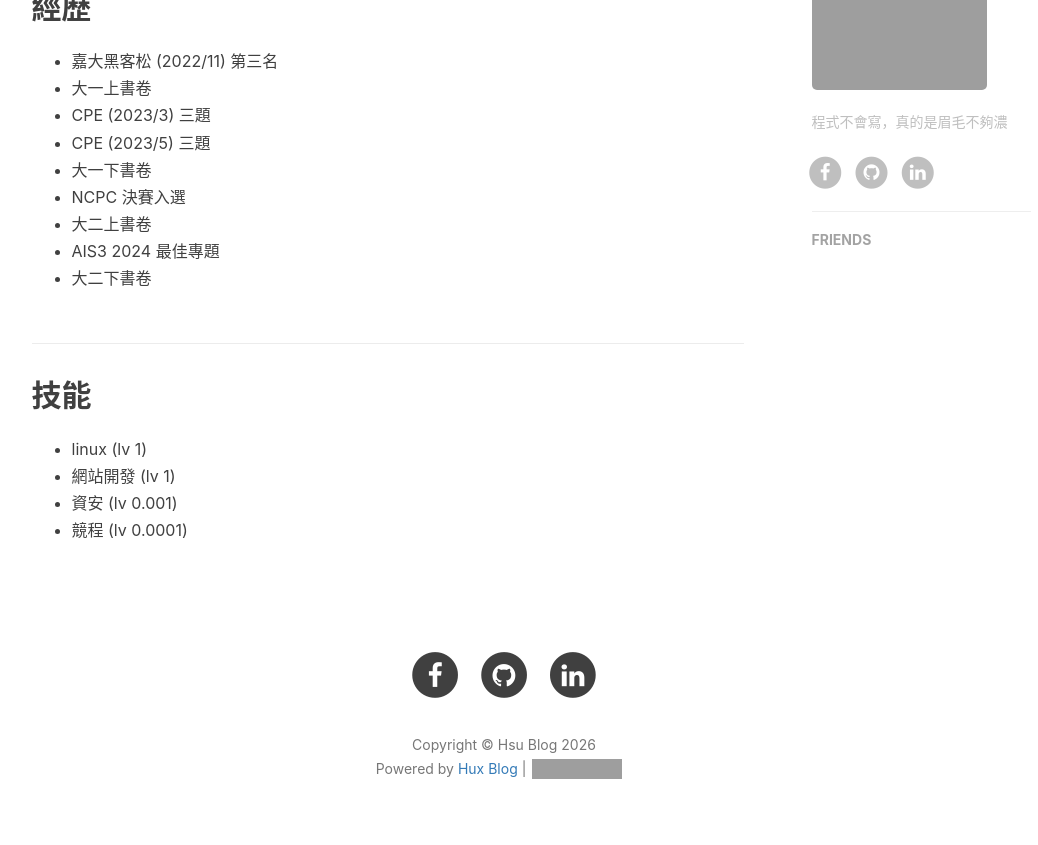
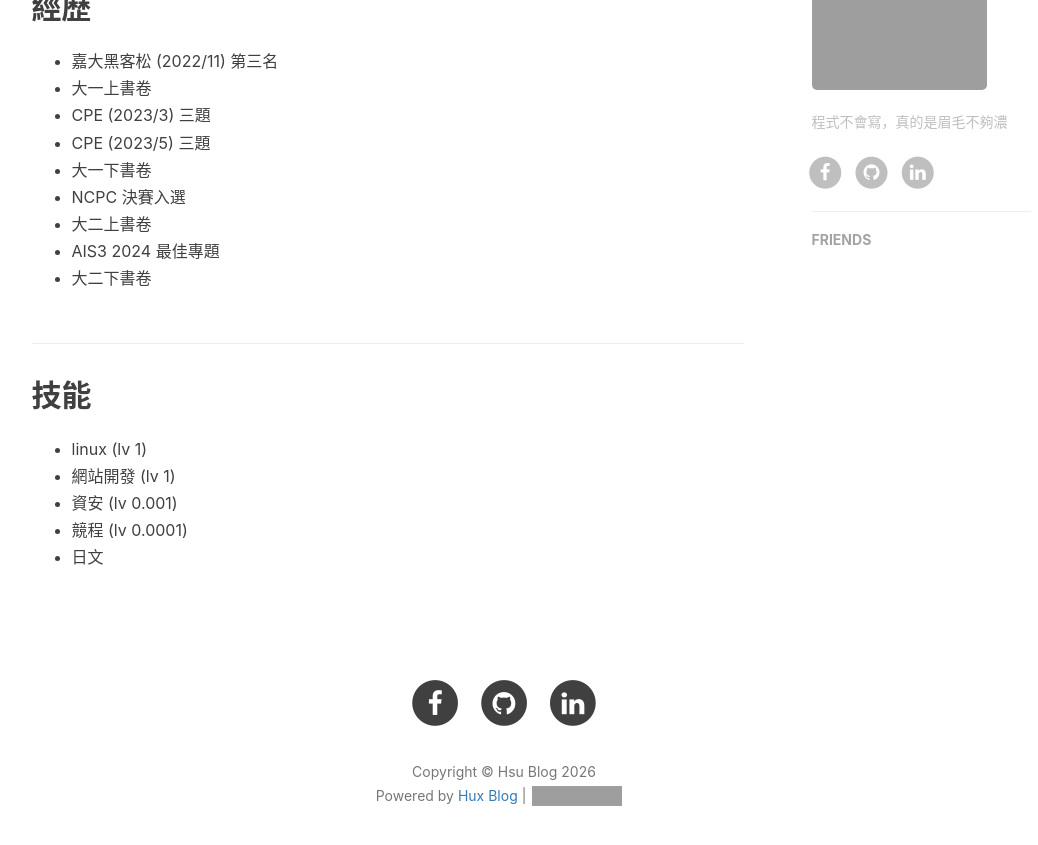
Before and after one commit to Deedeep260/deedeep260.github.io, a Jekyll site: the page built from about.html, in a window 1280 px wide and 900 px high, scrolled down 712 px. Shown: the top 845 px of the window, without its empty margins (136-1174 px from the left). Built offline with Jekyll 4.4.1, drawn with Linux system fonts in a browser that asks for light colours; nearby versions of some CDN libraries; comment, search, counter and statistics services are not loaded; grey boxes are pictures that could not be loaded.

Commit message:
Add Japanese language skill to zh.md

```diff
--- a/_includes/about/zh.md
+++ b/_includes/about/zh.md
@@ -19,3 +19,4 @@ Hey，我是聖凱，現在是一名[嘉大資工](https://ncyuweb.ncyu.edu.tw/c
 - 網站開發 (lv 1)
 - 資安 (lv 0.001)
 - 競程 (lv 0.0001)
+- 日文
```
